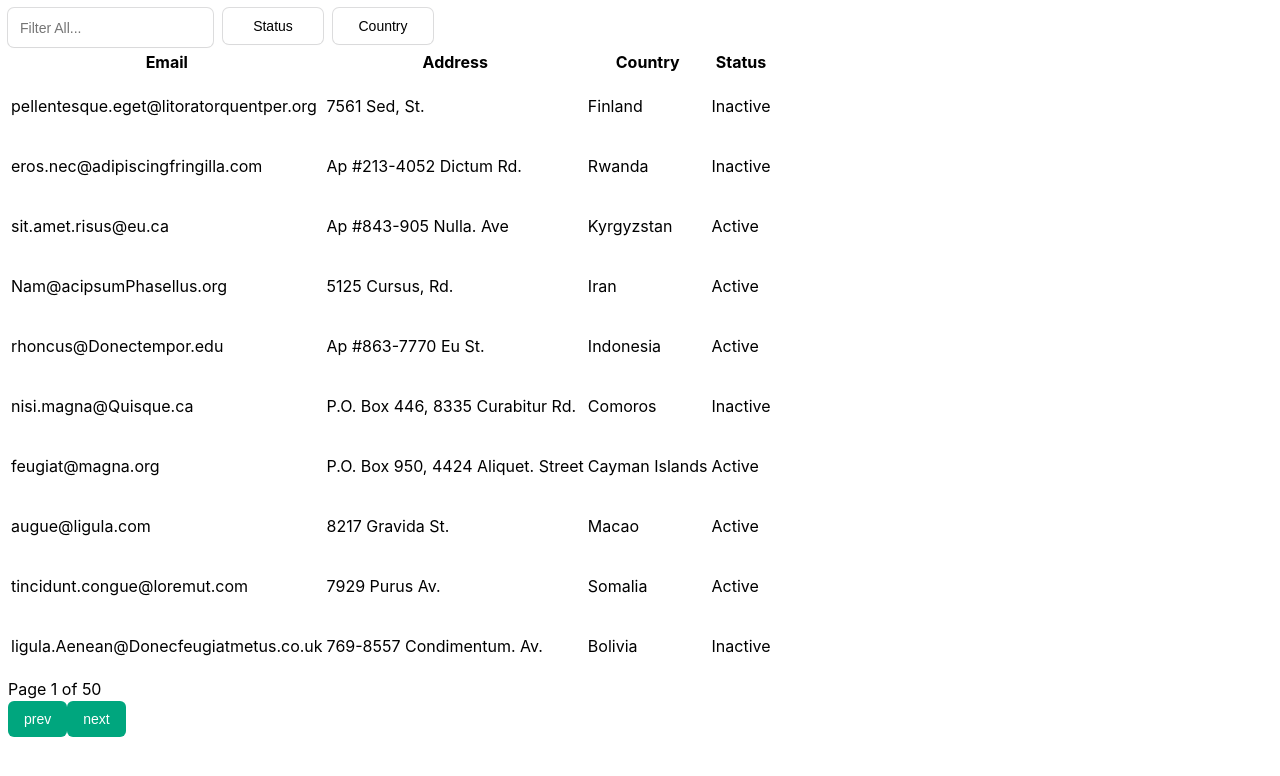
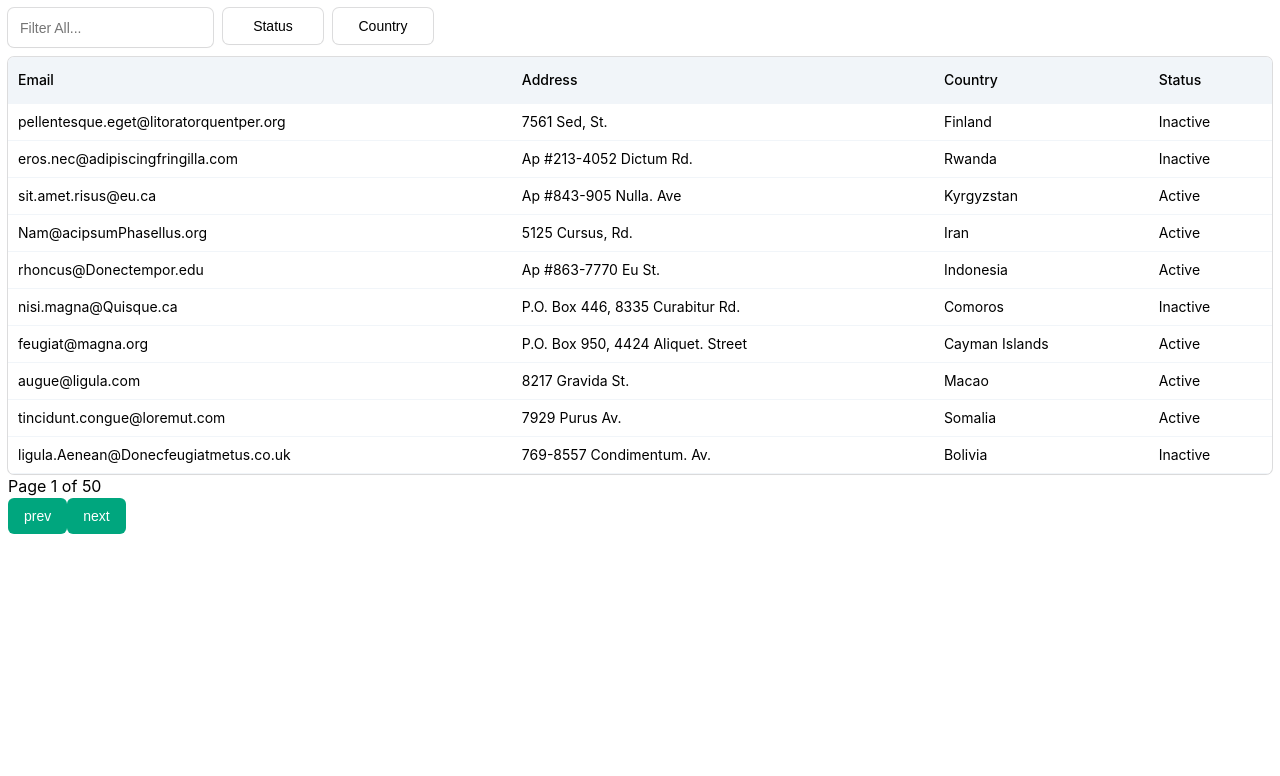
Before and after one commit to shirshak90/frontend-task, a React (Vite) app: page / in a window 1280 px wide. Shown: the top 776 px of the page. Built offline with nearby package versions, Linux system fonts and the light colour scheme.

Commit message:
styling for table

```diff
--- a/src/components/data-table.tsx
+++ b/src/components/data-table.tsx
@@ -6,7 +6,6 @@ export function DataTable() {
   const { table } = useTableContext();
 
   return (
-    <div>
     <div>
       <table>
         <thead>
@@ -34,10 +33,7 @@ export function DataTable() {
               <tr key={row.id} data-state={row.getIsSelected() && "selected"}>
                 {row.getVisibleCells().map((cell) => (
                   <td key={cell.id}>
-                      {flexRender(
-                        cell.column.columnDef.cell,
-                        cell.getContext()
-                      )}
+                    {flexRender(cell.column.columnDef.cell, cell.getContext())}
                   </td>
                 ))}
               </tr>
@@ -51,6 +47,5 @@ export function DataTable() {
       </table>
       <DataTablePagination table={table} />
     </div>
-    </div>
   );
 }
--- a/src/index.css
+++ b/src/index.css
@@ -35,6 +35,7 @@ input {
   box-shadow: var(--box-shadow);
 }
 
+/* Buttons */
 button {
   padding-inline: 1rem;
   padding-block: 0.5rem;
@@ -81,13 +82,47 @@ button {
   box-shadow: none;
 }
 
+
+/* Toolbar */
 .users-toolbar {
   display: flex;
   gap: 10px;
   flex-wrap: wrap;
 }
 
+/* Overlay */
 .overlay-dropdown {
   max-height: 250px;
   overflow: scroll;
 }
+
+/* Table */
+table {
+  width: 100%;
+  overflow: scroll;
+  font-size: 0.875rem;
+  border-collapse: collapse;
+  line-height: 1.25rem;
+  box-shadow: var(--box-shadow);
+  border-radius: calc(var(--radius) - 2px);
+  margin-top: 10px;
+  overflow: hidden;
+}
+
+th {
+  height: 1.85rem;
+  text-align: left;
+  padding-inline: 0.5rem;
+  font-weight: 500;
+  background-color: var(--muted);
+}
+
+tr:hover {
+  background-color: var(--muted);
+}
+
+th,
+td {
+  border-bottom: 1px solid var(--muted);
+  padding: 8px 10px;
+}
--- a/src/pages/users/components/columns.tsx
+++ b/src/pages/users/components/columns.tsx
@@ -5,28 +5,28 @@ export const columns: ColumnDef<IUser>[] = [
     accessorKey: "email",
     header: "Email",
     cell: ({ row }) => {
-      return <p>{row.original.email}</p>;
+      return <span>{row.original.email}</span>;
     },
   },
   {
     accessorKey: "address",
     header: "Address",
     cell: ({ row }) => {
-      return <p>{row.original.address}</p>;
+      return <span>{row.original.address}</span>;
     },
   },
   {
     accessorKey: "country",
     header: "Country",
     cell: ({ row }) => {
-      return <p>{row.original.country}</p>;
+      return <span>{row.original.country}</span>;
     },
   },
   {
     accessorKey: "active",
     header: "Status",
     cell: ({ row }) => {
-      return <p>{row.original.active === "1" ? "Active" : "Inactive"}</p>;
+      return <span>{row.original.active === "1" ? "Active" : "Inactive"}</span>;
     },
   },
 ];
```
Lines whose indentation alone changed are shown as unchanged.
